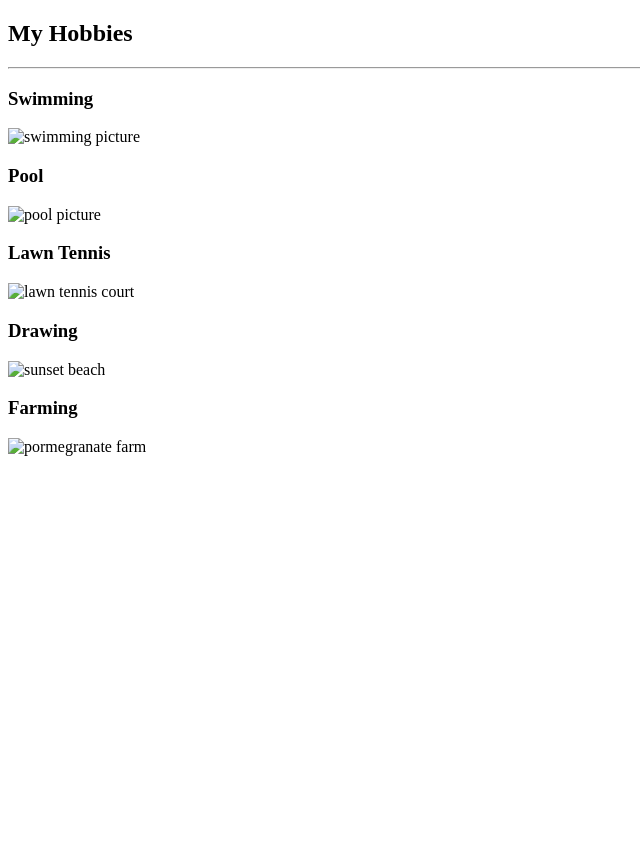
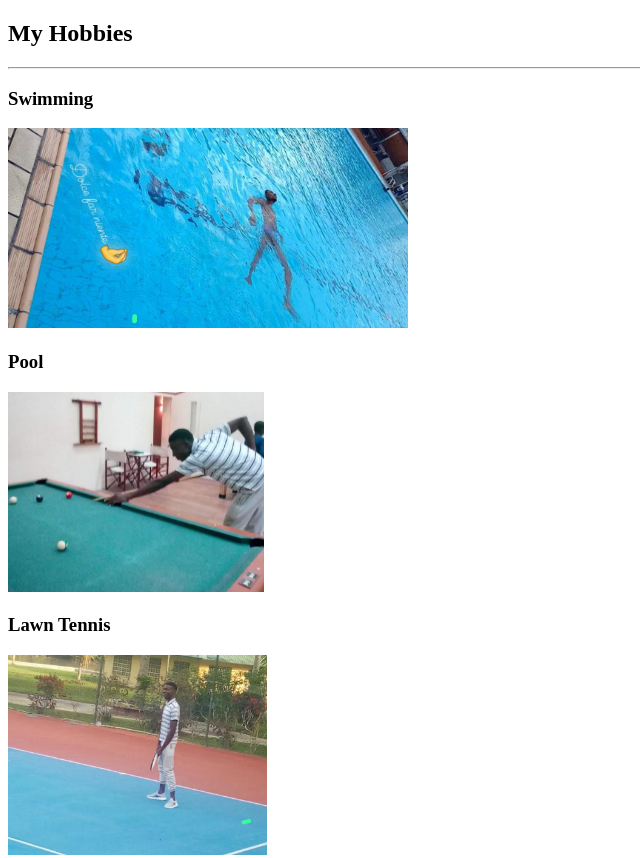
Before and after one commit to Iamlexzy/Capstone-Resume, a plain HTML site: page assets/hobbies.html in a window 1280 px wide. Shown: the top 858 px of the page, without its empty margins (0-640 px from the left). Before the commit the page ends 800 px from the top, so only its background shows below. Drawn offline with Linux system fonts and the light colour scheme.

Commit message:
Update hobbies.html

```diff
--- a/assets/hobbies.html
+++ b/assets/hobbies.html
@@ -10,14 +10,14 @@
     <h2>My Hobbies</h2>
     <hr />
     <h3>Swimming</h3>
-    <img src="./images/swimming.jpeg" height="200" alt="swimming picture"/>
+    <img src="../images/swimming.jpeg" height="200" alt="swimming picture"/>
     <h3>Pool</h3>
-    <img src="./images/pool.jpeg" height="200" alt="pool picture"/>
+    <img src="../images/pool.jpeg" height="200" alt="pool picture"/>
     <h3>Lawn Tennis</h3>
-    <img src="./images/lawn tennis.jpeg" height="200" alt="lawn tennis court"/>
+    <img src="../images/lawn tennis.jpeg" height="200" alt="lawn tennis court"/>
     <h3>Drawing</h3>
-    <img src="./images/painting.jpeg" height="200" alt="sunset beach"/>
+    <img src="../images/painting.jpeg" height="200" alt="sunset beach"/>
     <h3>Farming</h3>
-    <img src="./images/farming.jpeg" height="200" alt="pormegranate farm"/>
+    <img src="../images/farming.jpeg" height="200" alt="pormegranate farm"/>
 </body>
 </html>
```
